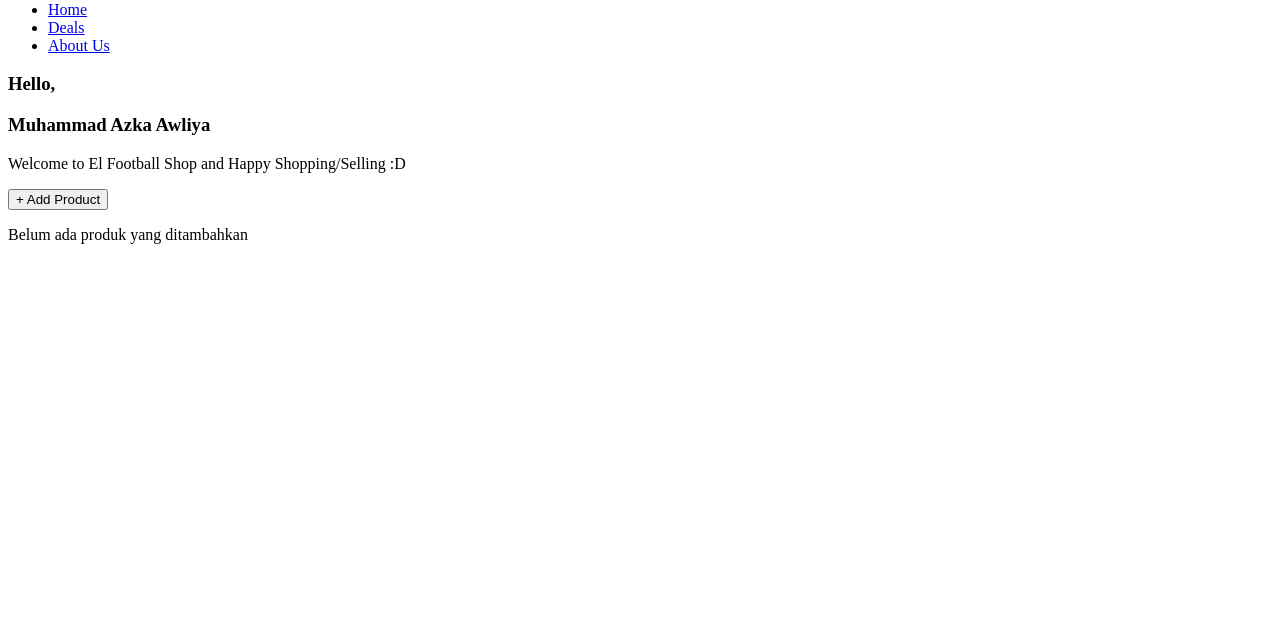
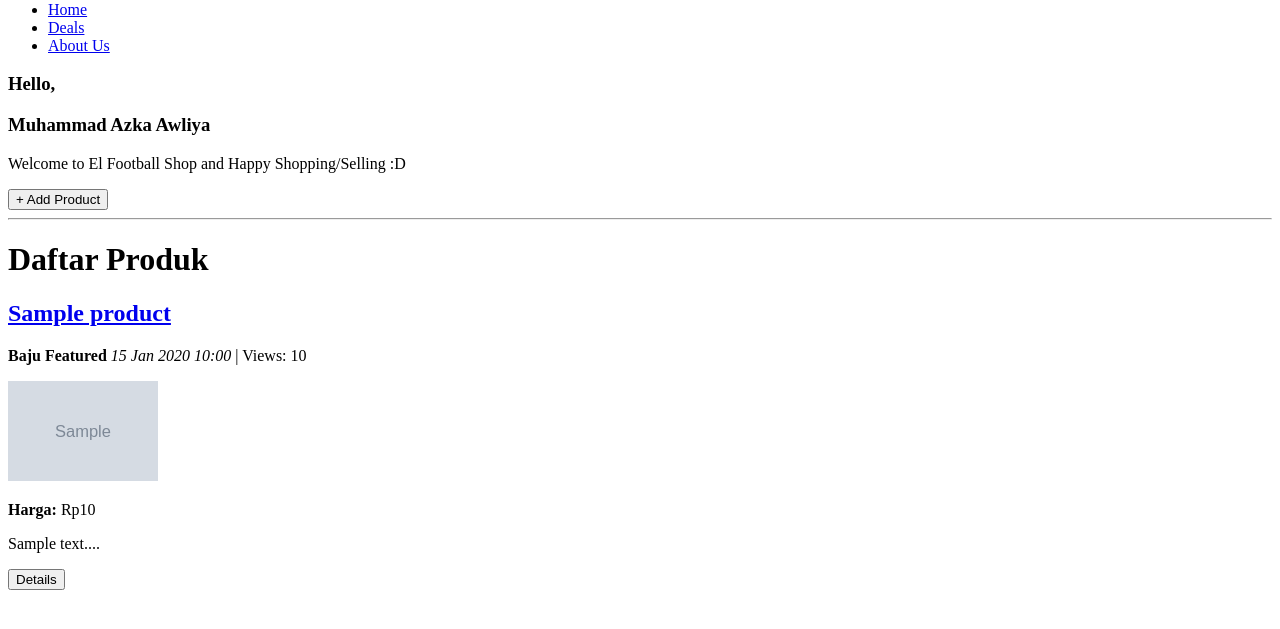
Before and after one commit to AsukaOurijya/el-football, a Django app: page / in a window 1280 px wide. Shown: the part 120-749 px from the top of the page. Run offline with Django 5.2, Linux system fonts and the light colour scheme; tables that the repository leaves empty hold one stand-in row (values such as "Sample post"); grey boxes marked "Sample" are stand-in pictures.

Commit message:
new feature: adding new product

```diff
--- a/main/forms.py
+++ b/main/forms.py
@@ -1,7 +1,7 @@
 from django.forms import ModelForm
-from main.models import product
+from main.models import Product
 
 class ProductForm(ModelForm):
     class Meta:
-        model = product
+        model = Product
         fields = ["name", "price", "description", "category", "thumbnail", "is_featured"]
--- a/main/models.py
+++ b/main/models.py
@@ -3,7 +3,7 @@ from django.db import models
 
 # Create your models here.
 
-class product(models.Model):
+class Product(models.Model):
     CATEGORY_CHOICES = [
         ('baju', 'Baju'),
         ('sepatu', 'Sepatu'),
@@ -18,6 +18,9 @@ class product(models.Model):
     thumbnail = models.URLField(blank=True, null=True)
     category = models.CharField(max_length=20, choices=CATEGORY_CHOICES, default='update')
     is_featured = models.BooleanField(default=False)
+    created_at = models.DateTimeField(auto_now_add=True)
+    product_views = models.IntegerField(default=0)
+
 
     def __str__(self):
         return self.name
--- a/main/templates/main.html
+++ b/main/templates/main.html
@@ -23,22 +23,25 @@
     </button>
 </a>
 
-{% if not shop_item %}
+<hr>
+<h1>Daftar Produk</h1>
+
+{% if not products %}
 <p>Belum ada produk yang ditambahkan</p>
 {% else %}
 
-{% for item in shop_item %}
+{% for item in products %}
 <div>
     <h2>
-        <a href="{% url 'main:show_product' product.id %}">
+        <a href="{% url 'main:show_product' item.id %}">
             {{item.name}}
         </a>
     </h2>
 
     <p>
-        <b>{{item.get_category_dipslay}}</b>
+        <b>{{item.get_category_display}}</b>
 
-        {% if item.isfeatured %}
+        {% if item.is_featured %}
         <b>Featured</b>
         {% endif %}
 
@@ -46,7 +49,7 @@
         <b>Deals</b>
         {% endif %}
 
-        <i>{{item.created_at}|date:"d M Y H:i"}</i>
+        <i>{{item.created_at|date:"d M Y H:i"}}</i>
         | Views: {{item.product_views}}
     </p>
 
@@ -55,18 +58,19 @@
     <br />
     {% endif %}
 
+    <p><b>Harga:</b> Rp{{ item.price }}</p>
+
     <p>{{item.description|truncatewords:25}}...</p>
 
     <p>
-        <a href="{% url 'main:show_product' product.id %}">
+        <a href="{% url 'main:show_product' item.id %}">
             <button>Details</button>
         </a>
     </p>
 </div>
 
-<hr>
 
 {% endfor %}
 {% endif %}
 
-{% endblock content %}
+{% endblock %}
--- a/main/templates/product_detail.html
+++ b/main/templates/product_detail.html
@@ -2,7 +2,7 @@
 {% block content %}
 
 <p>
-    <a href="{% url % 'main:show_main' %}">
+    <a href="{% url 'main:show_main' %}">
         <button>Back to Product List</button>
     </a>
 
--- a/main/urls.py
+++ b/main/urls.py
@@ -1,5 +1,5 @@
 from django.urls import path, include
-from main.views import show_main, show_xml, show_json, show_xml_by_id, show_json_by_id, add_product
+from main.views import show_main, show_xml, show_json, show_xml_by_id, show_json_by_id, add_product, show_product
 
 app_name = 'main'
 
@@ -9,5 +9,6 @@ urlpatterns = [
     path('json/', show_json, name='show_json'),
     path('xml/<str:news_id>/', show_xml_by_id, name='show_xml_by_id'),
     path('json/<str:news_id>/', show_json_by_id, name='show_json_by_id'),
-    path('add_product/', add_product, name='add_product')
+    path('add_product/', add_product, name='add_product'),
+    path("product/<uuid:id>/", show_product, name="show_product"),
 ]
--- a/main/views.py
+++ b/main/views.py
@@ -1,38 +1,39 @@
 from django.shortcuts import render, redirect, get_object_or_404
-from main.models import product
 from django.http import HttpResponse
 from django.core import serializers
 from main.forms import ProductForm
+from main.models import Product
 
 # Create your views here.
 
 def show_main(request):
+    products = Product.objects.all()
     context = {
         'npm': '2406431510',
         'name' : ' Muhammad Azka Awliya',
         'class' : 'PBP C',
-        #'shop_item' : shop_item
+        'products' : products,
     }
 
     return render(request, "main.html", context)
 
 def show_xml(request):
-    shop_item = product.objects.all()
+    shop_item = Product.objects.all()
     xml_data = serializers.serialize("xml", shop_item)
     return HttpResponse(xml_data, content_type="application/xml")
 
 def show_json(request):
-    shop_item = product.objects.all()
+    shop_item = Product.objects.all()
     json_data = serializers.serialize("json", shop_item)
     return HttpResponse(json_data, content_type="application/json")
 
 def show_xml_by_id(request, shop_id):
-    shop_item = product.objects.filter(pk=shop_id)
+    shop_item = Product.objects.filter(pk=shop_id)
     xml_data = serializers.serialize("xml", shop_item)
     return HttpResponse(xml_data, content_type="application/xml")
 
 def show_json_by_id(request, shop_id):
-    shop_item = product.objects.filter(pk=shop_id)
+    shop_item = Product.objects.filter(pk=shop_id)
     json_data = serializers.serialize("json", shop_item)
     return HttpResponse(json_data, content_type="application/json")
 
@@ -47,11 +48,11 @@ def add_product(request):
     return render(request, "addpro.html", context)
 
 def show_product(request, id):
-    products = get_object_or_404(product, pk=id)
+    products = get_object_or_404(Product, pk=id)
     products.increment_views()
 
     context = {
-        'products' : products
+        'products' : products,
     }
 
     return render(request, "product_detail.html", context)
```
Also changed, not shown: main/migrations/0001_initial.py, main/migrations/0002_product_delete_footballshop.py (deleted).
